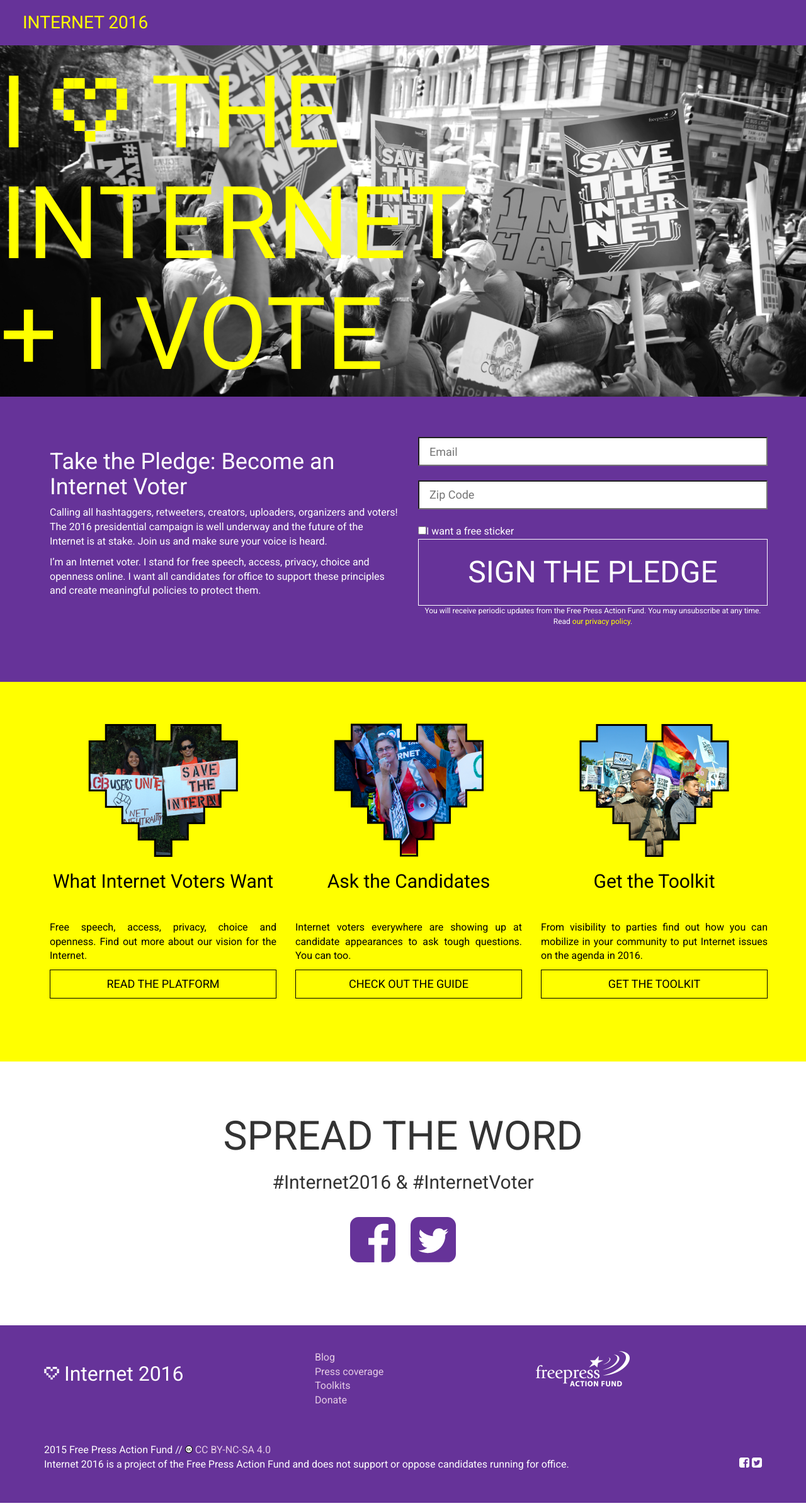
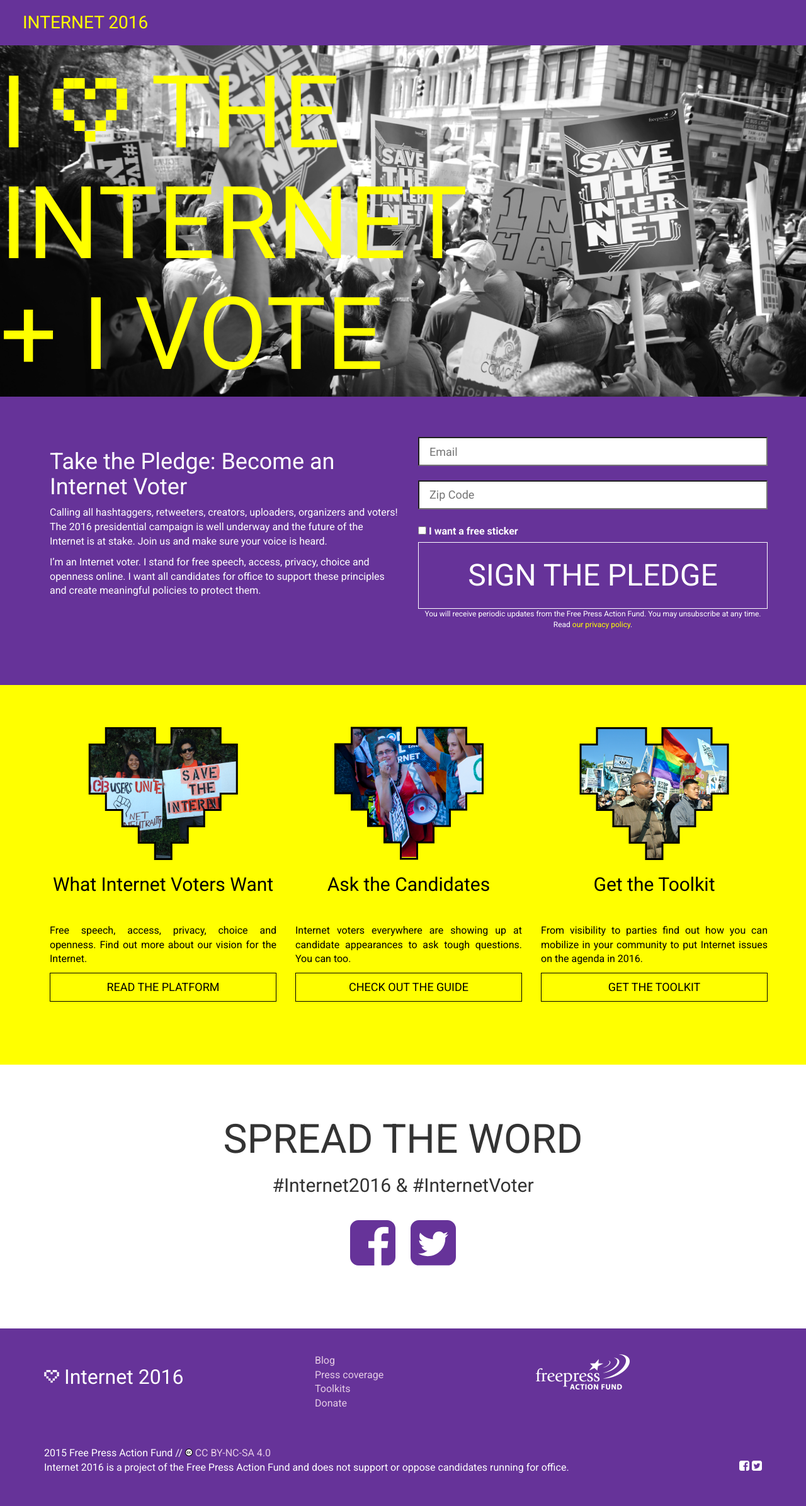
Before and after one commit to freepress/internet2016, a Jekyll site: the page built from index.html, in a window 1280 px wide. Shown: the whole page at 63% size. Built offline with Jekyll 4.4.1, drawn with Linux system fonts in a browser that asks for light colours; comment, search, counter and statistics services are not loaded.

Commit message:
reverted last change.

```diff
--- a/index.html
+++ b/index.html
@@ -33,7 +33,8 @@ layout: default
 
 	<input type="text" name="email" id="id_email" placeholder="Email" class="input-lg" value="" required><br><br>
         <input type="text" name="zip" id="id_zip" placeholder="Zip Code"  class="input-lg" value="" required><br><br>
-        <input type="checkbox" name="user_internet2016_sticker" id="id_user_internet2016_sticker_Yes, send me a sticker!" class="ak-userfield-input" value="Yes, send me a sticker!">I want a free sticker</label> <br>
+         <input type="checkbox" name="sticker" id="sticker"> <label for="sticker">I want a free sticker</label> <br>
+
 
         <div id="form-more-info">
           <input type="text" name="name" id="id_name" placeholder="Your Name" class="input-lg" value=""><br><br>
```
